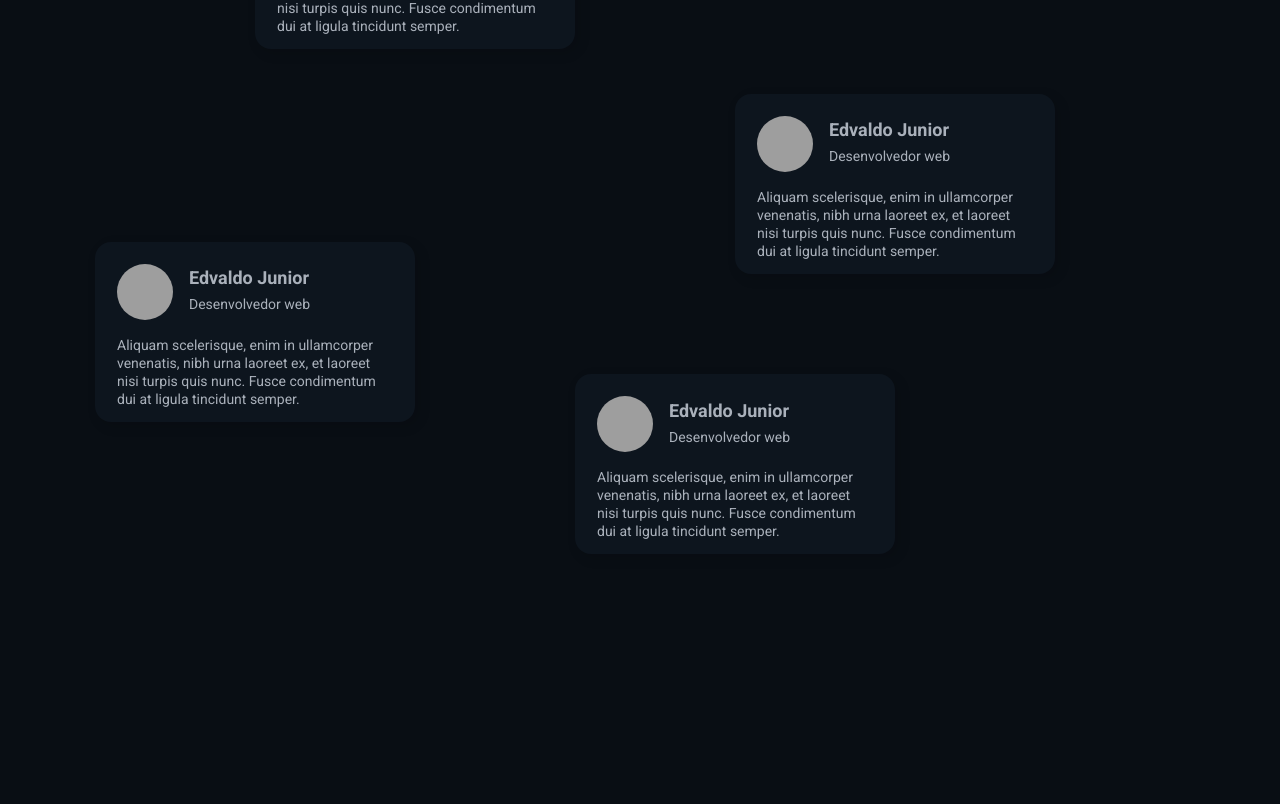
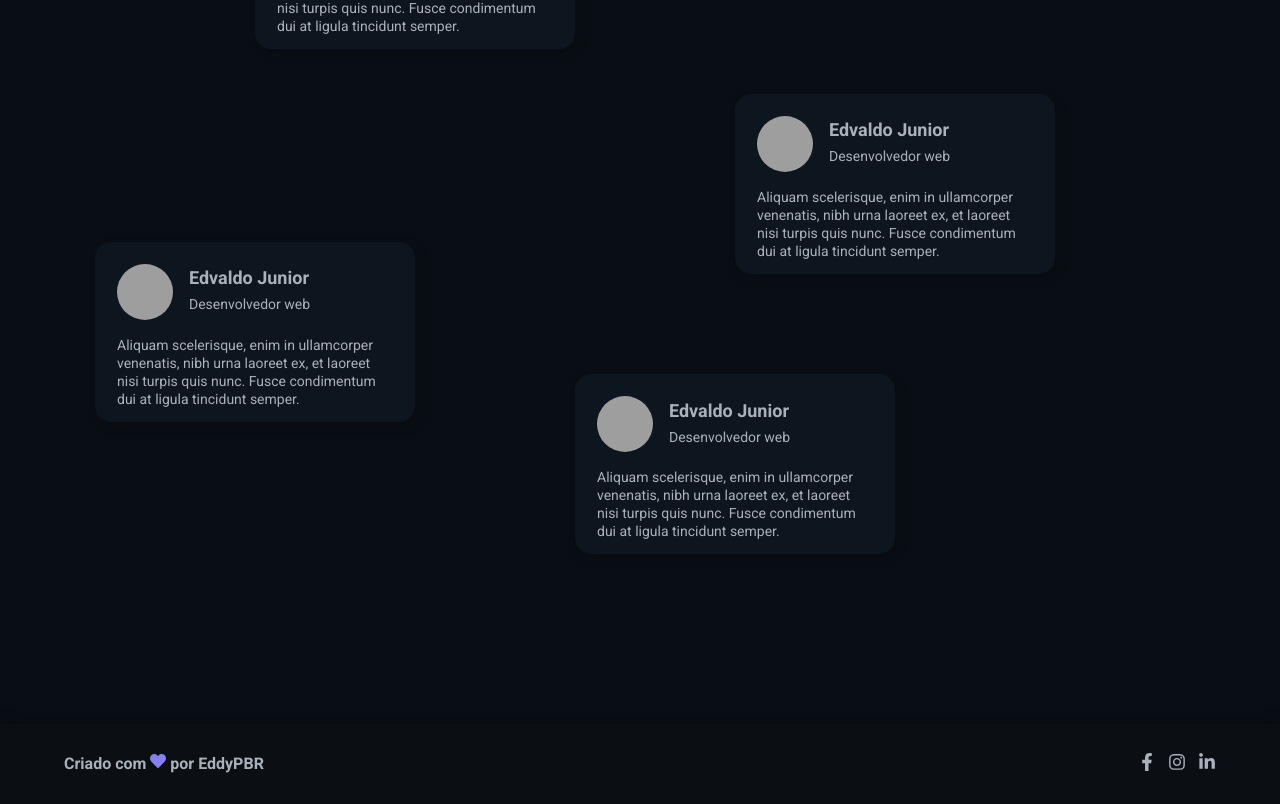
Before and after one commit to EddyPBR/eddypbr-website, a Next.js app: page / in a window 1280 px wide. Shown: the part 2993-3797 px from the top of the page. Before the commit the page ends 3637 px from the top, so only its background shows below. Built offline with nearby package versions, Linux system fonts and the light colour scheme; grey boxes are pictures that could not be loaded.

Commit message:
:package: habilitando component footer na página inicial

```diff
--- a/src/pages/index.tsx
+++ b/src/pages/index.tsx
@@ -7,6 +7,7 @@ import { Navbar } from "../components/Navbar";
 import { BlogAside } from "../components/BlogAside";
 import { SkillCard } from "../components/SkillCard";
 import { TestimonialCard } from "../components/TestimonialCard";
+import { Footer } from "../components/Footer";
 
 import { Background, Container, Main, Services, Skills, Portfolio, ContactBox, Testimonials } from "../styles/Home";
 
@@ -144,6 +145,8 @@ export default function Home() {
           <TestimonialCard  imageUrl="https://avatars.githubusercontent.com/u/48658479?v=4" author="Edvaldo Junior" occupation="Desenvolvedor web" comment="Aliquam scelerisque, enim in ullamcorper venenatis, nibh urna laoreet ex, et laoreet nisi turpis quis nunc. Fusce condimentum dui at ligula tincidunt semper." />
         </article>
       </Testimonials>
+
+      <Footer />
     </>
   );
 }
--- a/src/styles/Home.tsx
+++ b/src/styles/Home.tsx
@@ -256,8 +256,7 @@ export const ContactBox = styled.section`
 export const Testimonials = styled.section`
   min-height: 92rem;
   width: 117rem;
-  margin: 0 auto;
-  margin-top: 8rem;
+  margin: 8rem auto 8rem auto;
 
   > h1, > p {
     text-align: center;
```
